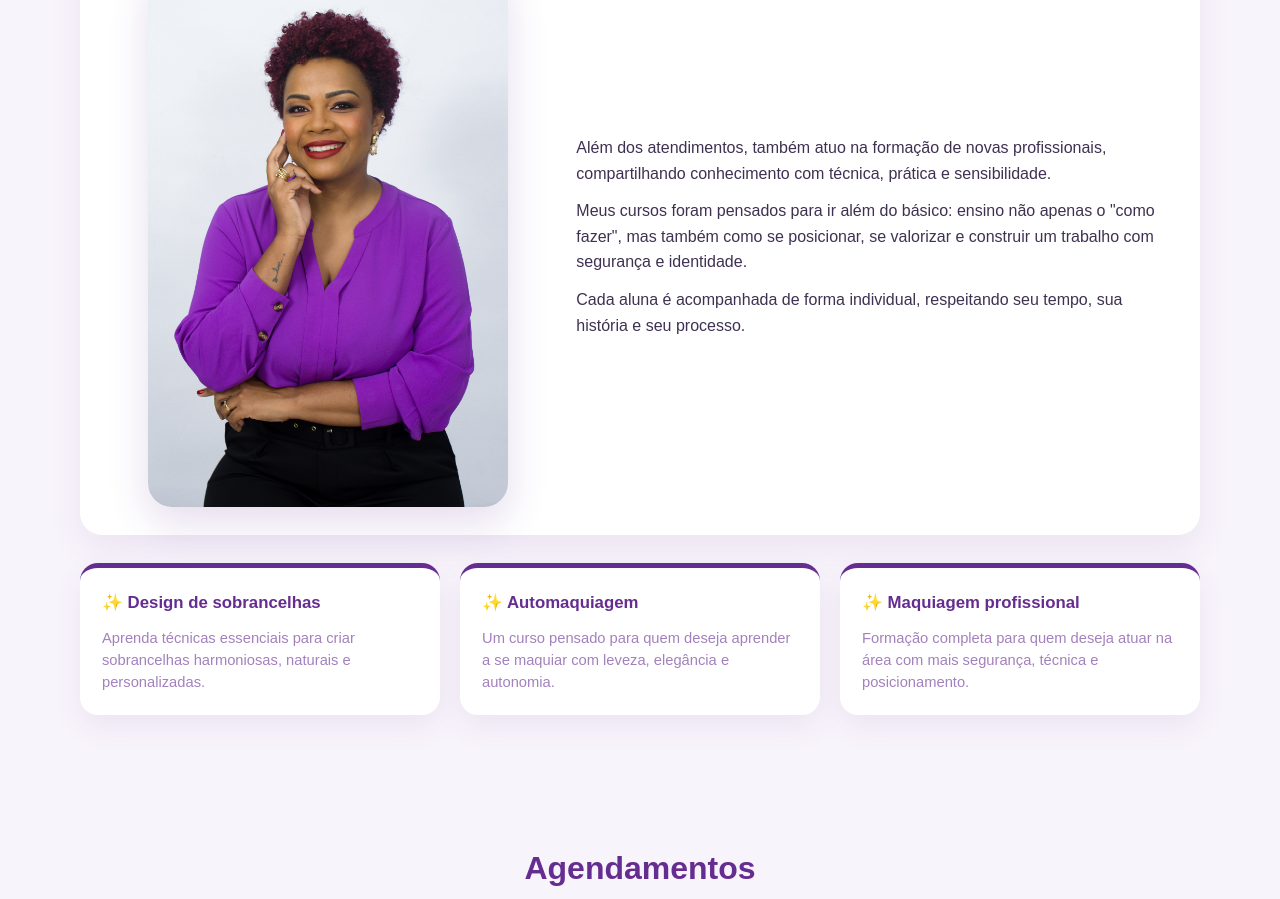
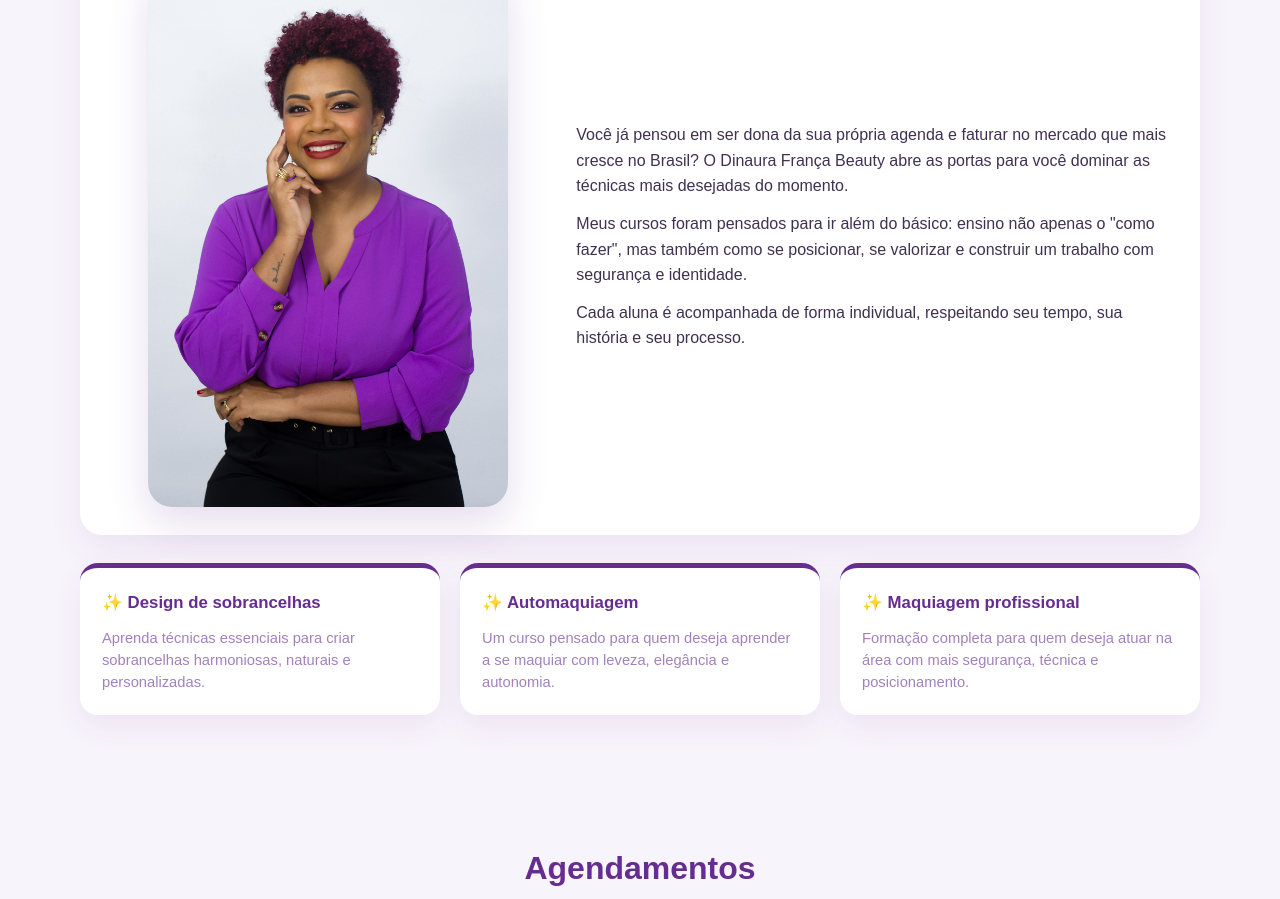
Before and after one commit to alexleeish-afk/dinaura-beauty, a plain HTML site: page index.html in a window 1280 px wide. Shown: the part 2720-3619 px from the top of the page. Drawn offline with Linux system fonts and the light colour scheme.

Commit message:
index.html

```diff
--- a/index.html
+++ b/index.html
@@ -753,7 +753,7 @@
                     </div>
 
                     <div class="about-text">
-                        <p>Além dos atendimentos, também atuo na formação de novas profissionais, compartilhando conhecimento com técnica, prática e sensibilidade.</p>
+                        <p>Você já pensou em ser dona da sua própria agenda e faturar no mercado que mais cresce no Brasil? O Dinaura França Beauty abre as portas para você dominar as técnicas mais desejadas do momento.</p>
                         <p>Meus cursos foram pensados para ir além do básico: ensino não apenas o "como fazer", mas também como se posicionar, se valorizar e construir um trabalho com segurança e identidade.</p>
                         <p>Cada aluna é acompanhada de forma individual, respeitando seu tempo, sua história e seu processo.</p>
                     </div>
```
